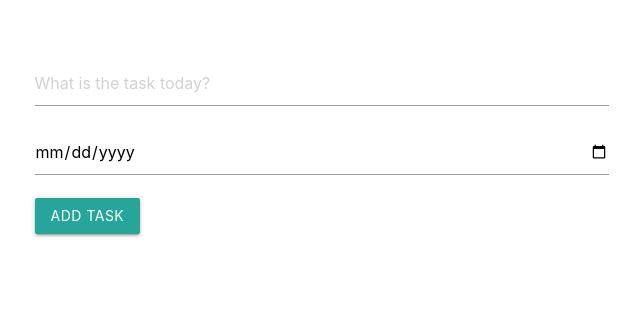
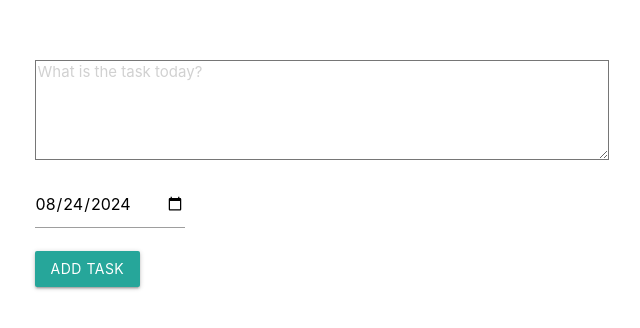
Before and after one commit to Erickln/TO-DO-APP, a React (Create React App) app: page / in a window 1280 px wide. Shown: the part 106-434 px from the top of the page, without its empty margins (318-958 px from the left). Built offline with nearby package versions, Linux system fonts and the light colour scheme.

Commit message:
feat: Add start date field to EditTodoForm and bug fixes

```diff
--- a/src/components/EditTodoForm.js
+++ b/src/components/EditTodoForm.js
@@ -4,10 +4,11 @@ import PropTypes from 'prop-types';
 
 export const EditTodoForm = ({ editTodo, task }) => {
   const [value, setValue] = useState(task.task);
+  const [startDate, setStartDate] = useState(task.startDate);
 
   const handleSubmit = (e) => {
     e.preventDefault();
-    editTodo(value, task.id);
+    editTodo({ task: value, startDate: startDate }, task.id);
   };
 
   return (
@@ -15,14 +16,20 @@ export const EditTodoForm = ({ editTodo, task }) => {
       <div className="input-field">
         <input
           type="text"
-          id={`edit-todo-${task.id}`}
           value={value}
           onChange={(e) => setValue(e.target.value)}
           className="validate"
         />
-        <label htmlFor={`edit-todo-${task.id}`} className="active">
-          Update task
-        </label>
+        <label className="active">Update task</label>
+      </div>
+      <div className="input-field">
+        <input
+          type="date"
+          value={startDate}
+          onChange={(e) => setStartDate(e.target.value)}
+          className="validate"
+        />
+        <label className="active">Update start date</label>
       </div>
       <button type="submit" className="btn waves-effect waves-light">
         Save
@@ -36,5 +43,8 @@ EditTodoForm.propTypes = {
   task: PropTypes.shape({
     id: PropTypes.string.isRequired,
     task: PropTypes.string.isRequired,
+    completed: PropTypes.bool.isRequired,
+    isEditing: PropTypes.bool.isRequired,
+    startDate: PropTypes.string, // No requerido
   }).isRequired,
 };
--- a/src/components/TodoForm.js
+++ b/src/components/TodoForm.js
@@ -1,30 +1,58 @@
 // src/components/TodoForm.js
-import React, { useState } from 'react';
+import React, { useState, useRef } from 'react';
 import PropTypes from 'prop-types';
 
 export const TodoForm = ({ addTodo }) => {
   const [value, setValue] = useState('');
-  const [startDate, setStartDate] = useState('');
+  const [startDate, setStartDate] = useState(() => {
+    // Inicializa con la fecha actual en formato YYYY-MM-DD
+    return new Date().toISOString().split('T')[0];
+  });
+  const textareaRef = useRef(null);
 
   const handleSubmit = (e) => {
     e.preventDefault();
     if (value && startDate) {
       addTodo(value, startDate);
       setValue('');
-      setStartDate('');
+      setStartDate(new Date().toISOString().split('T')[0]); // Restablece la fecha a la actual después de enviar
+      console.log(value, startDate);
+    } else {
+      console.log("Both task and start date are required.");
     }
+  };
+
+  const handleKeyPress = (e) => {
+    if (e.key === 'Enter') {
+      e.preventDefault(); // Evita que la tecla Enter añada un salto de línea en el textarea
+      handleSubmit(e);
+    }
+  };
+
+  const handleTextareaChange = (e) => {
+    setValue(e.target.value);
+    const textarea = textareaRef.current;
+    textarea.style.height = 'auto'; // Reset height
+    textarea.style.height = `${textarea.scrollHeight}px`; // Adjust height based on content
   };
 
   return (
     <form onSubmit={handleSubmit}>
       <div className="input-field">
-        <input
-          type="text"
+        <textarea
+          ref={textareaRef}
           id="todo-input"
           value={value}
-          onChange={(e) => setValue(e.target.value)}
+          onChange={handleTextareaChange}
+          onKeyPress={handleKeyPress} // Agregar el manejador de tecla
           className="validate"
           placeholder="What is the task today?"
+          style={{
+            width: '100%',
+            minHeight: '100px',
+            boxSizing: 'border-box',
+            overflow: 'hidden',
+          }}
         />
       </div>
       <div className="input-field">
@@ -34,7 +62,7 @@ export const TodoForm = ({ addTodo }) => {
           value={startDate}
           onChange={(e) => setStartDate(e.target.value)}
           className="validate"
-          placeholder="Start Date"
+          style={{ width: '150px' }}
         />
       </div>
       <button type="submit" className="btn waves-effect waves-light">
--- a/src/components/TodoWrapper.js
+++ b/src/components/TodoWrapper.js
@@ -5,20 +5,26 @@ import { TodoForm } from './TodoForm';
 import { v4 as uuidv4 } from 'uuid';
 import { EditTodoForm } from './EditTodoForm';
 
+import PropTypes from 'prop-types';
+
 export const TodoWrapper = () => {
   const [todos, setTodos] = useState(() => {
     const savedTodos = JSON.parse(localStorage.getItem('todos')) || [];
-    return savedTodos;
+    return savedTodos.map(todo => ({
+      ...todo,
+      startDate: todo.startDate || new Date().toISOString().split('T')[0] // Valor predeterminado si falta
+    }));
   });
+
 
   useEffect(() => {
     localStorage.setItem('todos', JSON.stringify(todos));
   }, [todos]);
 
-  const addTodo = (todo) => {
+  const addTodo = (task, startDate) => {
     const newTodos = [
       ...todos,
-      { id: uuidv4(), task: todo, completed: false, isEditing: false },
+      { id: uuidv4(), task: task, startDate: startDate, completed: false, isEditing: false },
     ];
     setTodos(newTodos);
   };
@@ -44,10 +50,11 @@ export const TodoWrapper = () => {
 
   const editTask = (task, id) => {
     const newTodos = todos.map((todo) =>
-      todo.id === id ? { ...todo, task, isEditing: !todo.isEditing } : todo
+      todo.id === id ? { ...todo, task: task.task, startDate: task.startDate, isEditing: !todo.isEditing } : todo
     );
     setTodos(newTodos);
   };
+
 
   return (
     <div className="section">
@@ -70,3 +77,16 @@ export const TodoWrapper = () => {
     </div>
   );
 };
+
+EditTodoForm.propTypes = {
+  task: PropTypes.shape({
+    id: PropTypes.string.isRequired,
+    task: PropTypes.string.isRequired,
+    completed: PropTypes.bool.isRequired,
+    isEditing: PropTypes.bool.isRequired,
+    startDate: PropTypes.string,
+  }).isRequired,
+  deleteTodo: PropTypes.func.isRequired,
+  editTodo: PropTypes.func.isRequired,
+  toggleComplete: PropTypes.func.isRequired,
+};
```
